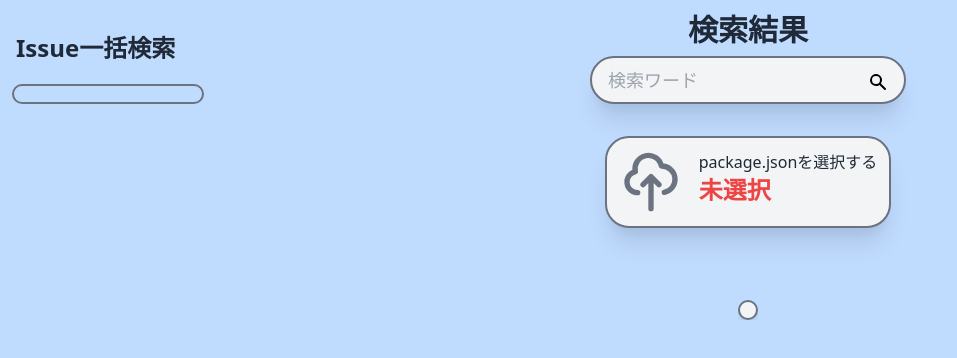
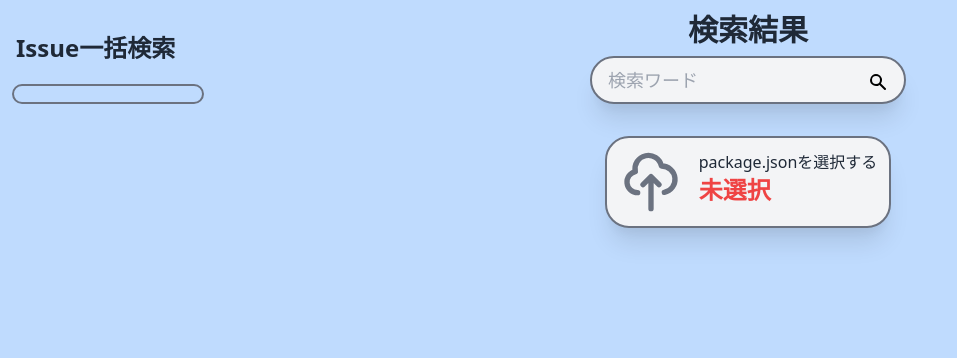
Before and after one commit to zd613/issue-ikkatsu-kensaku, a Nuxt app: page /search in a window 1280 px wide. Shown: the top 358 px of the page, without its empty margins (0-957 px from the left). Built offline with nearby package versions, Linux system fonts and the light colour scheme.

Commit message:
Update search.vue

```diff
--- a/pages/search.vue
+++ b/pages/search.vue
@@ -27,7 +27,7 @@
             <FileSelector v-model:file="selectedFile" />
           </div>
           <div class="mt-12 overflow-y-auto">
-            <IssueList :issues="issues" />
+            <IssueList :issues="issues" v-if="issues.length > 0" />
           </div>
         </div>
       </div>
```
